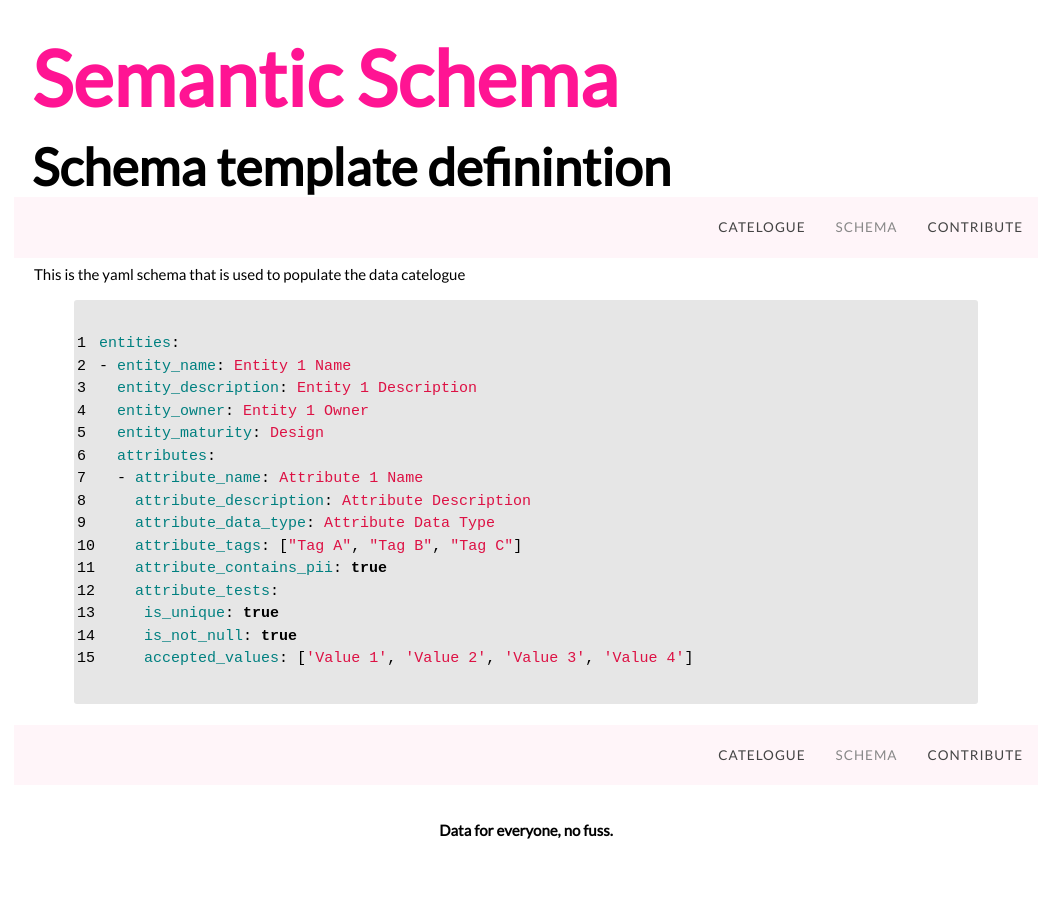
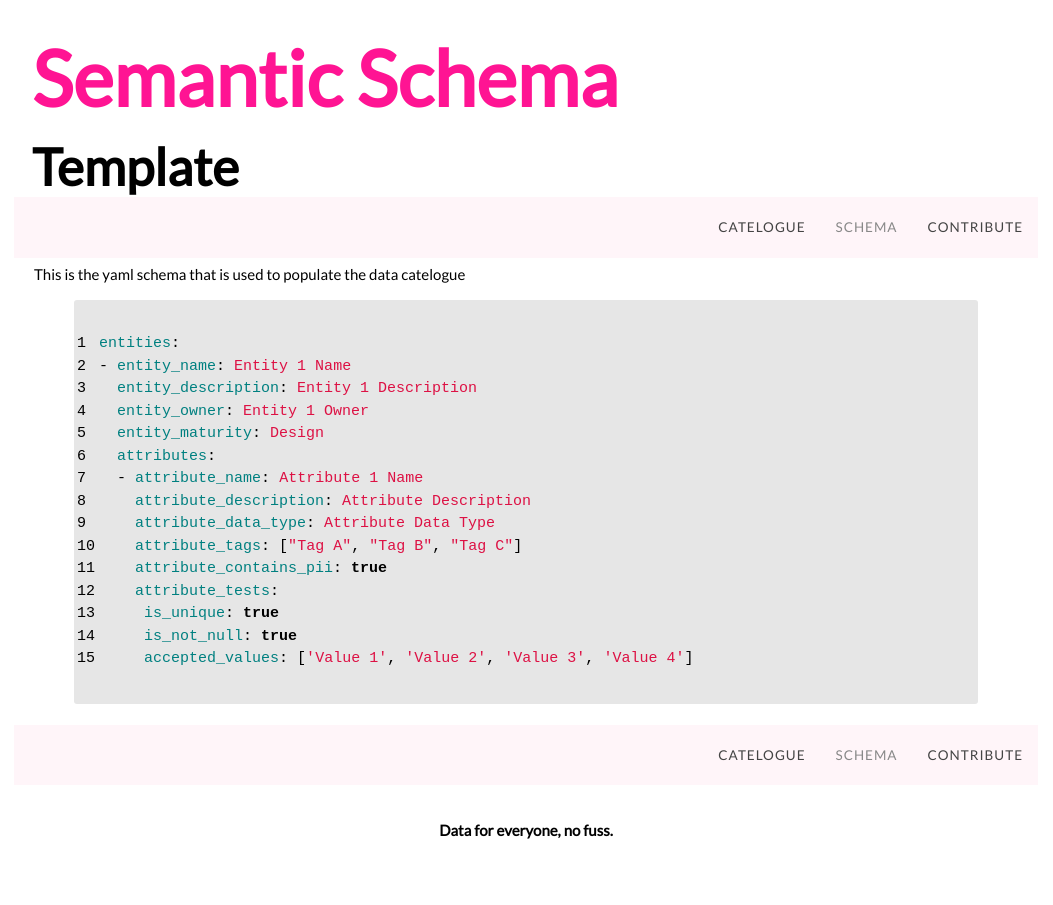
Before and after one commit to KCWADSWORTH/semantic_schema_wiki, a Jekyll site: the page built from schema.html, in a window 1280 px wide. Shown: the whole page, without its empty margins (114-1167 px from the left). Built offline with Jekyll 4.4.1, drawn with Linux system fonts in a browser that asks for light colours.

Commit message:
Update schema.html

```diff
--- a/schema.html
+++ b/schema.html
@@ -1,7 +1,7 @@
 ---
 layout: single_column_layout
-title: Schema
-hero_text: Schema template definintion
+title: Template
+hero_text: Template
 ---
 
 This is the yaml schema that is used to populate the data catelogue
```
